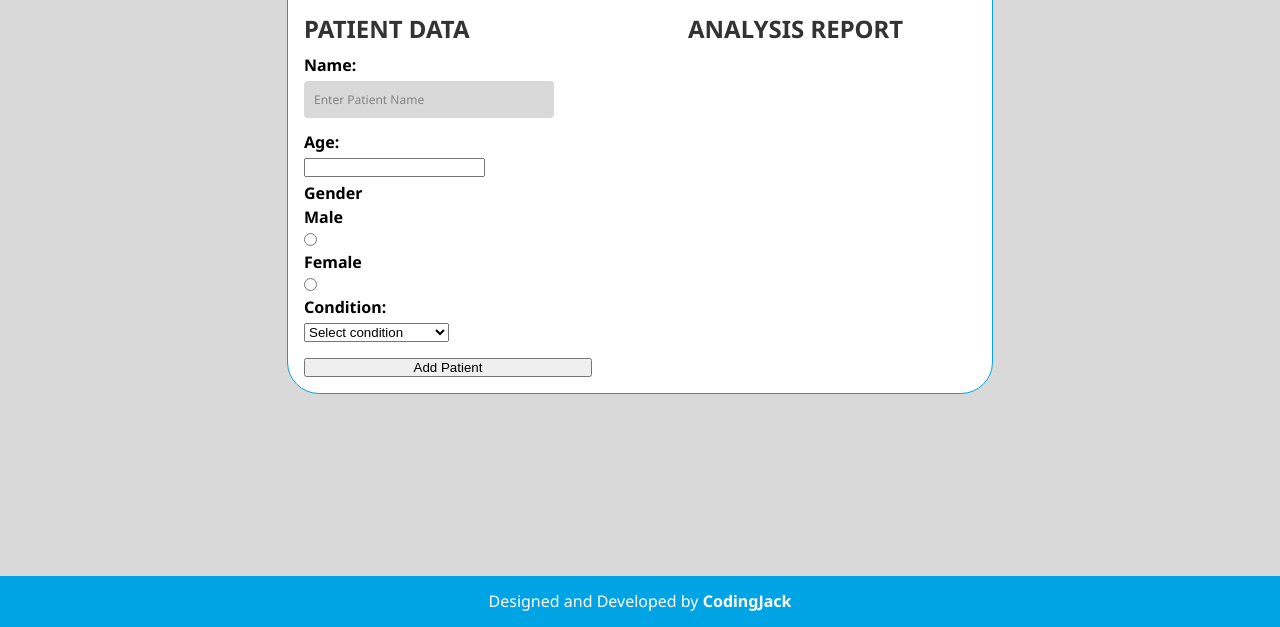
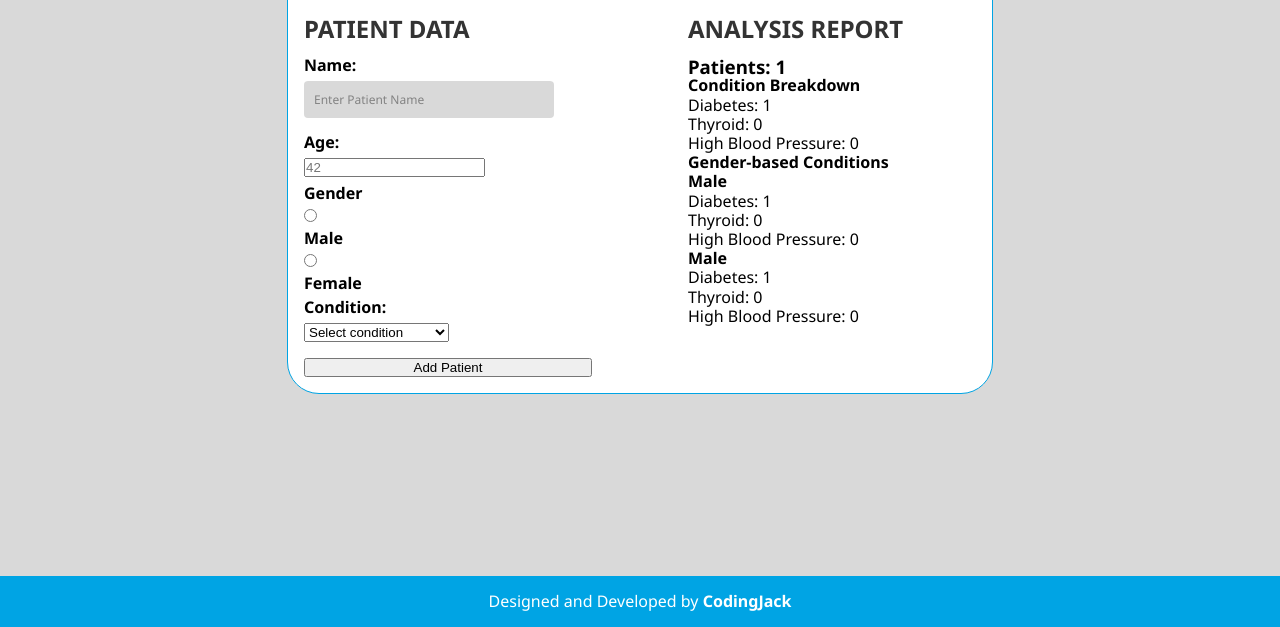
Before and after one commit to Yakub357/health_census, a plain HTML site: page index.html in a window 1280 px wide. Shown: the part 173-800 px from the top of the page. Drawn offline with Linux system fonts and the light colour scheme.

Commit message:
html structure change to satisfy the design

```diff
--- a/index.html
+++ b/index.html
@@ -50,7 +50,7 @@
             <div class="card__input">
               <h3 class="card__heading">Patient Data</h3>
 
-              <div>
+              <div class="card__input--name">
                 <label for="name">Name: </label>
                 <input
                   type="text"
@@ -61,25 +61,25 @@
               </div>
 
               <div class="card__input-wrapper">
-                <div>
+                <div class="card__input--age">
                   <label for="age">Age: </label>
-                  <input type="number" id="age" />
+                  <input type="number" id="age" placeholder="42" />
                 </div>
 
-                <div>
+                <div class="card__input--gender">
                   <label>Gender</label>
+                  <input type="radio" name="gender" id="male" value="Male" />
                   <label for="male">Male</label>
-                  <input type="radio" name="gender" id="male" value="Male" />
-                  <label for="female">Female</label>
                   <input
                     type="radio"
                     name="gender"
                     id="female"
                     value="Female"
                   />
+                  <label for="female">Female</label>
                 </div>
 
-                <div>
+                <div class="card__input--condition">
                   <label for="condition">Condition:</label>
                   <select id="condition">
                     <option value="">Select condition</option>
@@ -92,11 +92,48 @@
                 </div>
               </div>
 
-              <button id="addPatient">Add Patient</button>
+              <button id="addPatient" class="card__btn">Add Patient</button>
             </div>
+
             <div class="card__output">
               <h3 class="card__heading">Analysis Report</h3>
-              <div id="report"></div>
+
+              <div class="card__output--wrapper">
+                <div id="report" class="report empty">
+                  <h3 class="report__count">Patients: 1</h3>
+                  <div class="report__breakdown">
+                    <h4 class="report__heading">Condition Breakdown</h4>
+                    <div class="report__content">
+                      <p>Diabetes: <span>1</span></p>
+                      <p>Thyroid: <span>0</span></p>
+                      <p>High Blood Pressure: <span>0</span></p>
+                    </div>
+                  </div>
+
+                  <div class="report__conditions">
+                    <h4 class="report__heading">Gender-based Conditions</h4>
+                    <div class="report__conditions--sub">
+                      <div>
+                        <h4 class="report__heading">Male</h4>
+                        <div class="report__content">
+                          <p>Diabetes: <span>1</span></p>
+                          <p>Thyroid: <span>0</span></p>
+                          <p>High Blood Pressure: <span>0</span></p>
+                        </div>
+                      </div>
+
+                      <div>
+                        <h4 class="report__heading">Male</h4>
+                        <div class="report__content">
+                          <p>Diabetes: <span>1</span></p>
+                          <p>Thyroid: <span>0</span></p>
+                          <p>High Blood Pressure: <span>0</span></p>
+                        </div>
+                      </div>
+                    </div>
+                  </div>
+                </div>
+              </div>
             </div>
           </div>
 
```
